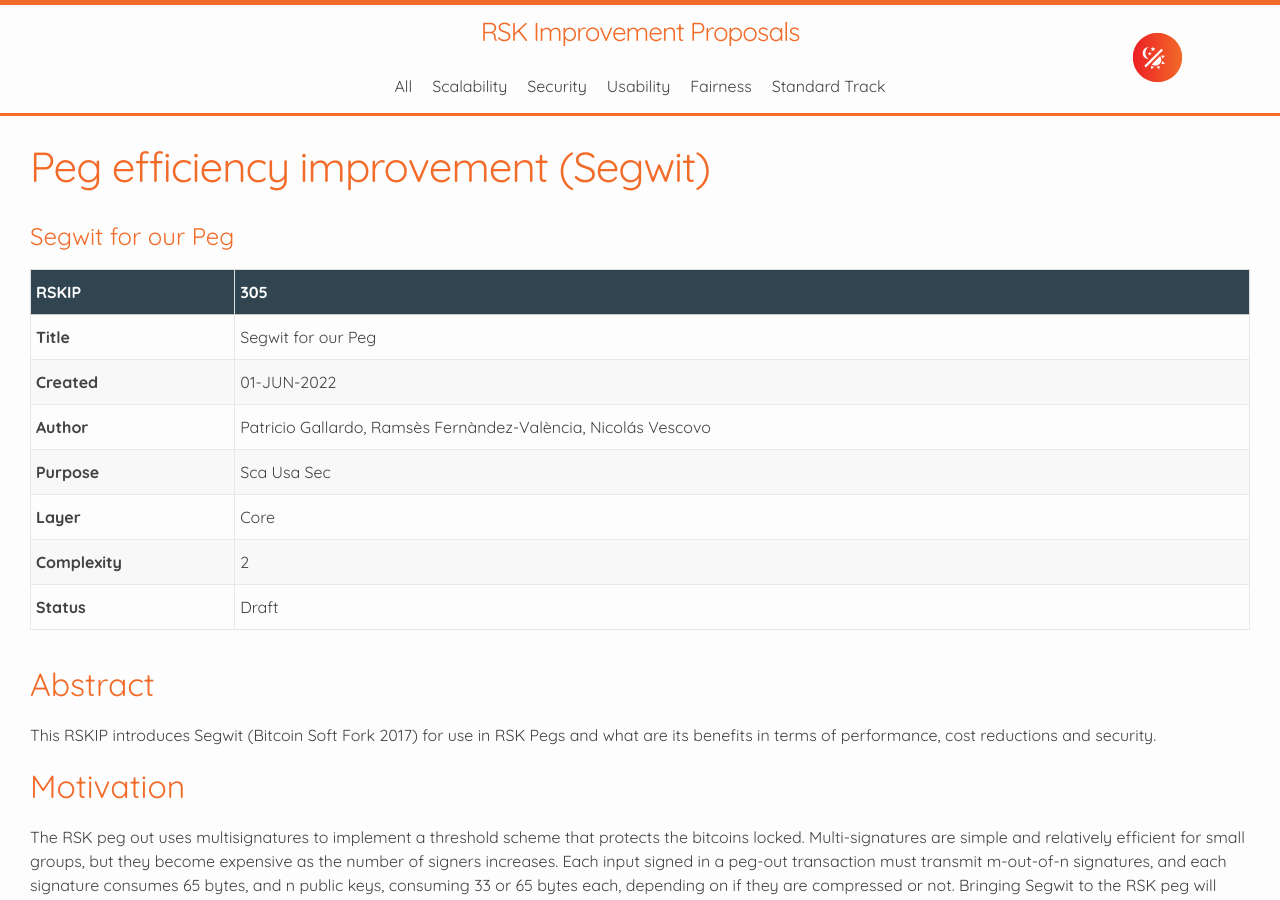
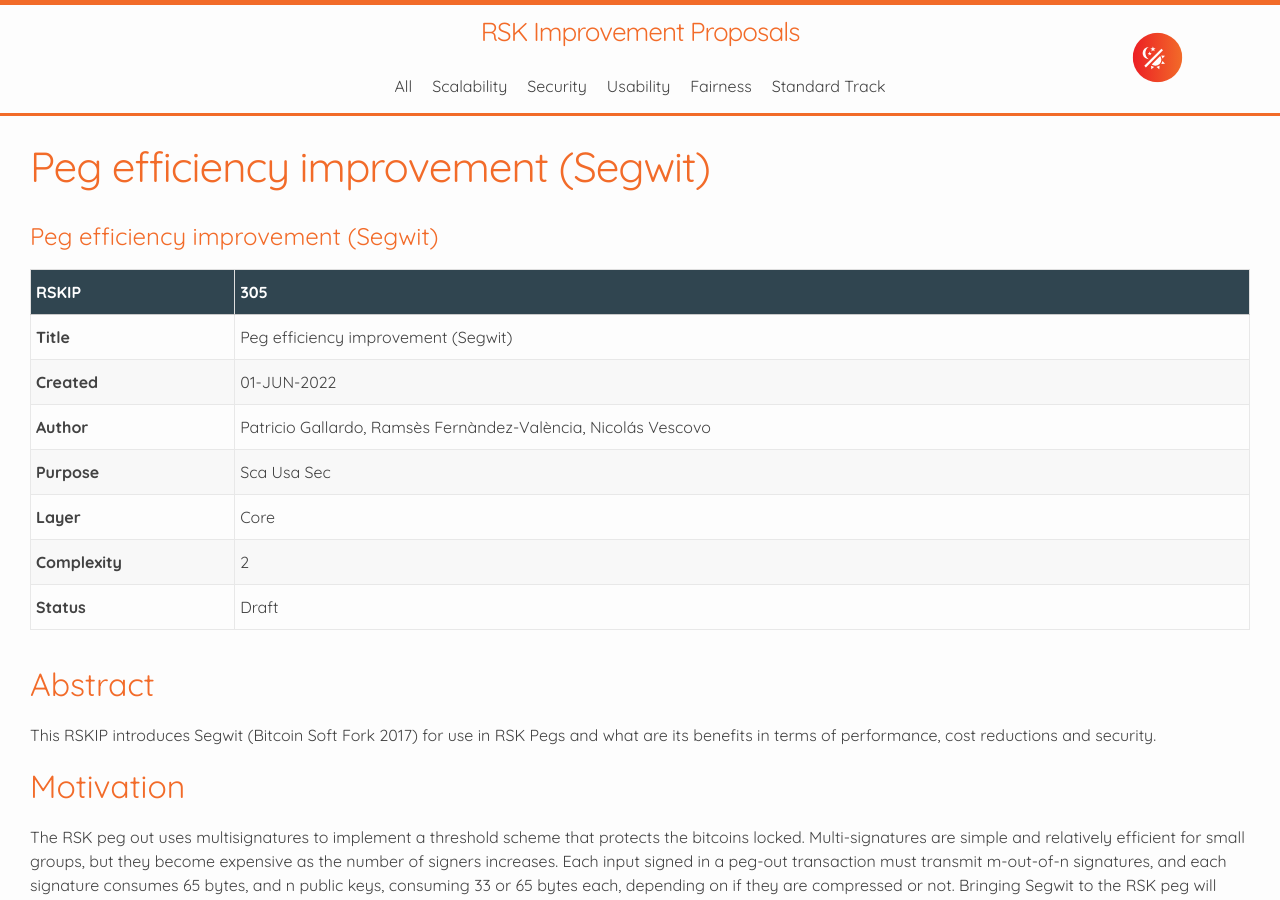
Before and after one commit to rsksmart/RSKIPs, a Jekyll site: the page built from IPs/RSKIP305.md, in a window 1280 px wide and 900 px high. Built offline with Jekyll 4.4.1, drawn with Linux system fonts in a browser that asks for light colours; our own code applies the rules of GitHub Pages for plain Markdown files.

Commit message:
title and index

```diff
--- a/IPs/RSKIP305.md
+++ b/IPs/RSKIP305.md
@@ -10,11 +10,11 @@ complexity: 2
 created: 2022-06-01
 ---
 
-# Segwit for our Peg
+# Peg efficiency improvement (Segwit)
 
 |RSKIP          | 305        |
 | :------------ |:-------------|
-|**Title**      |Segwit for our Peg |
+|**Title**      |Peg efficiency improvement (Segwit) |
 |**Created**    |01-JUN-2022 |
 |**Author**     |Patricio Gallardo, Ramsès Fernàndez-València, Nicolás Vescovo|
 |**Purpose**    |Sca Usa Sec |
```
Also changed, not shown: README.md.
